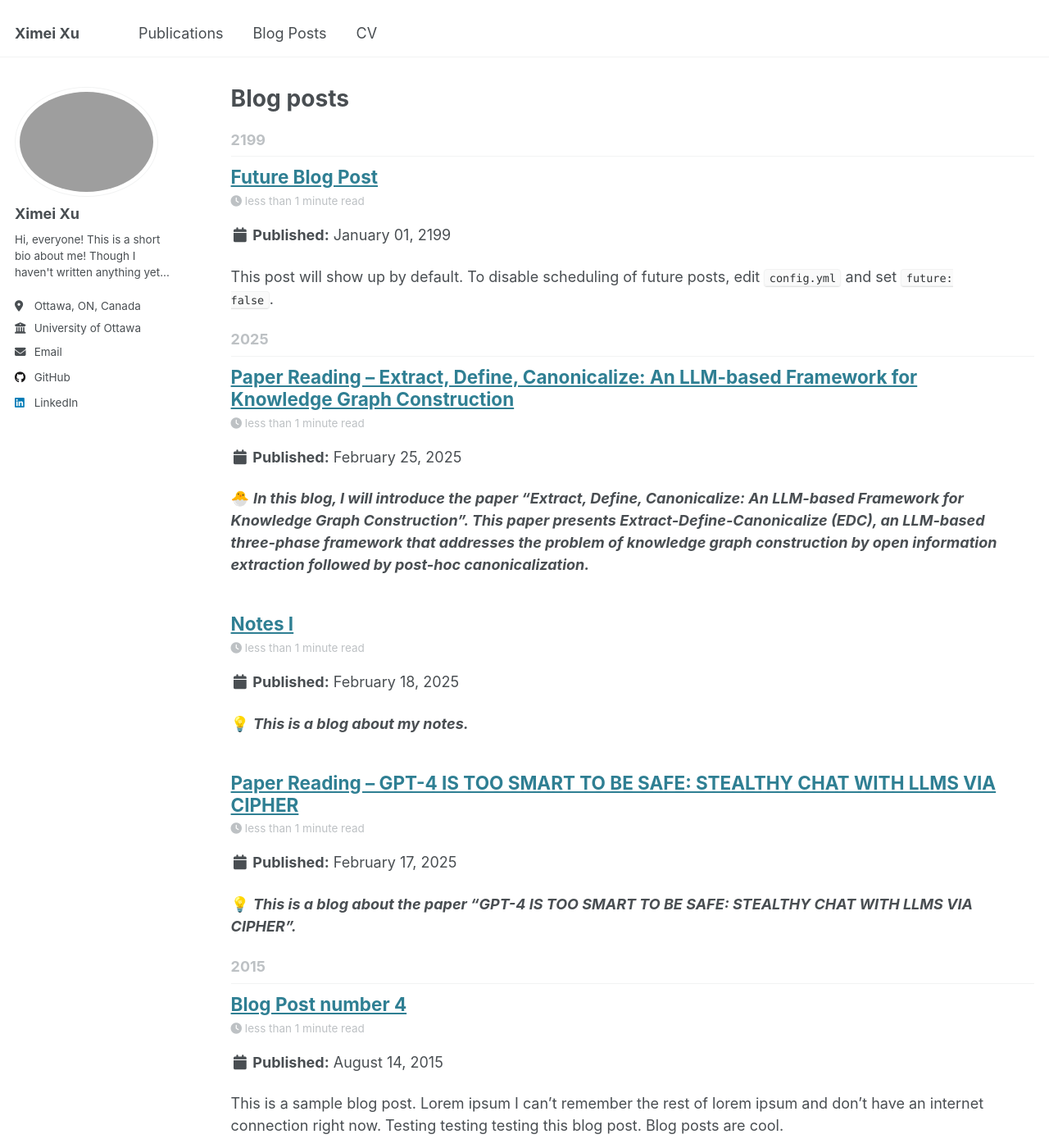
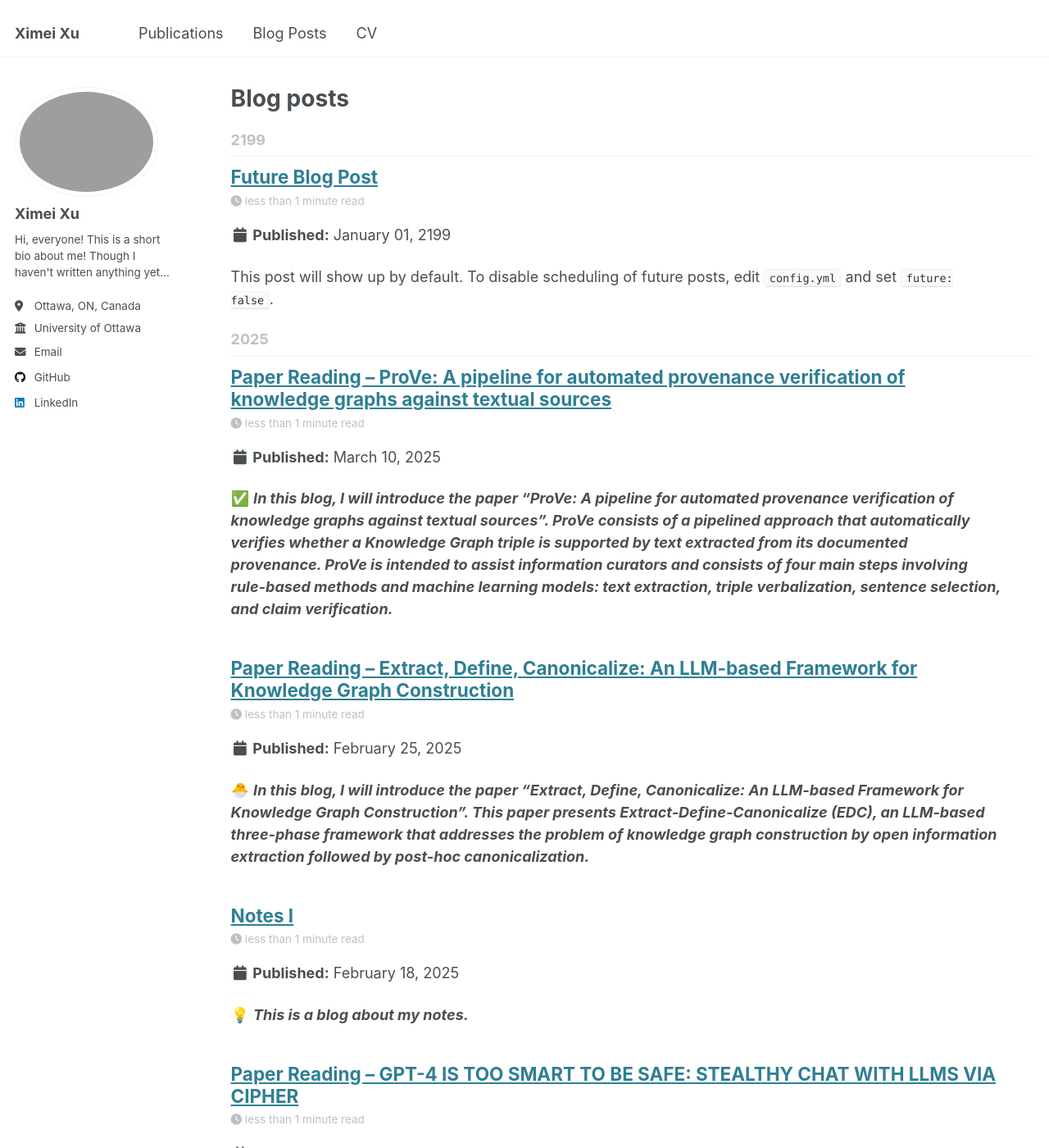
Before and after one commit to Ximei-Sommer/Ximei-Sommer, a Jekyll site: the page built from _pages/year-archive.html, in a window 1280 px wide and 1400 px high. Shown: the whole window at 82% size. Built offline with Jekyll 4.4.1, drawn with Linux system fonts in a browser that asks for light colours.

Commit message:
Update 2015-08-14-blog-post-4.md

```diff
--- a/_posts/2015-08-14-blog-post-4.md
+++ b/_posts/2015-08-14-blog-post-4.md
@@ -1,20 +1,12 @@
 ---
-title: 'Blog Post number 4'
-date: 2015-08-14
-permalink: /posts/2012/08/blog-post-4/
+title: 'Paper Reading -- ProVe: A pipeline for automated provenance verification of knowledge graphs against textual sources'
+date: 2025-03-10
+permalink: /posts/2025/03/Paper-Reading-3/
 tags:
-  - cool posts
-  - category1
-  - category2
+  - Fact Verification
+  - Data Verbalisation
+  - Knowledge Graph
 ---
+✅ ***In this blog, I will introduce the paper "ProVe: A pipeline for automated provenance verification of knowledge graphs against textual sources". ProVe consists of a pipelined approach that automatically verifies whether a Knowledge Graph triple is supported by text extracted from its documented provenance. ProVe is intended to assist information curators and consists of four main steps involving rule-based methods and machine learning models: text extraction, triple verbalization, sentence selection, and claim verification.***
 
-This is a sample blog post. Lorem ipsum I can't remember the rest of lorem ipsum and don't have an internet connection right now. Testing testing testing this blog post. Blog posts are cool.
-
-Headings are cool
-======
-
-You can have many headings
-======
-
-Aren't headings cool?
-------
+To view the full blog, please click on this link: [FULL BLOG](https://ximei-sommer.github.io/Ximei-Sommer//files/ProVe A pipeline for automated provenance verifica 1ae1d4b80d39807ab4e5c2b564b0f25f.html)
```
